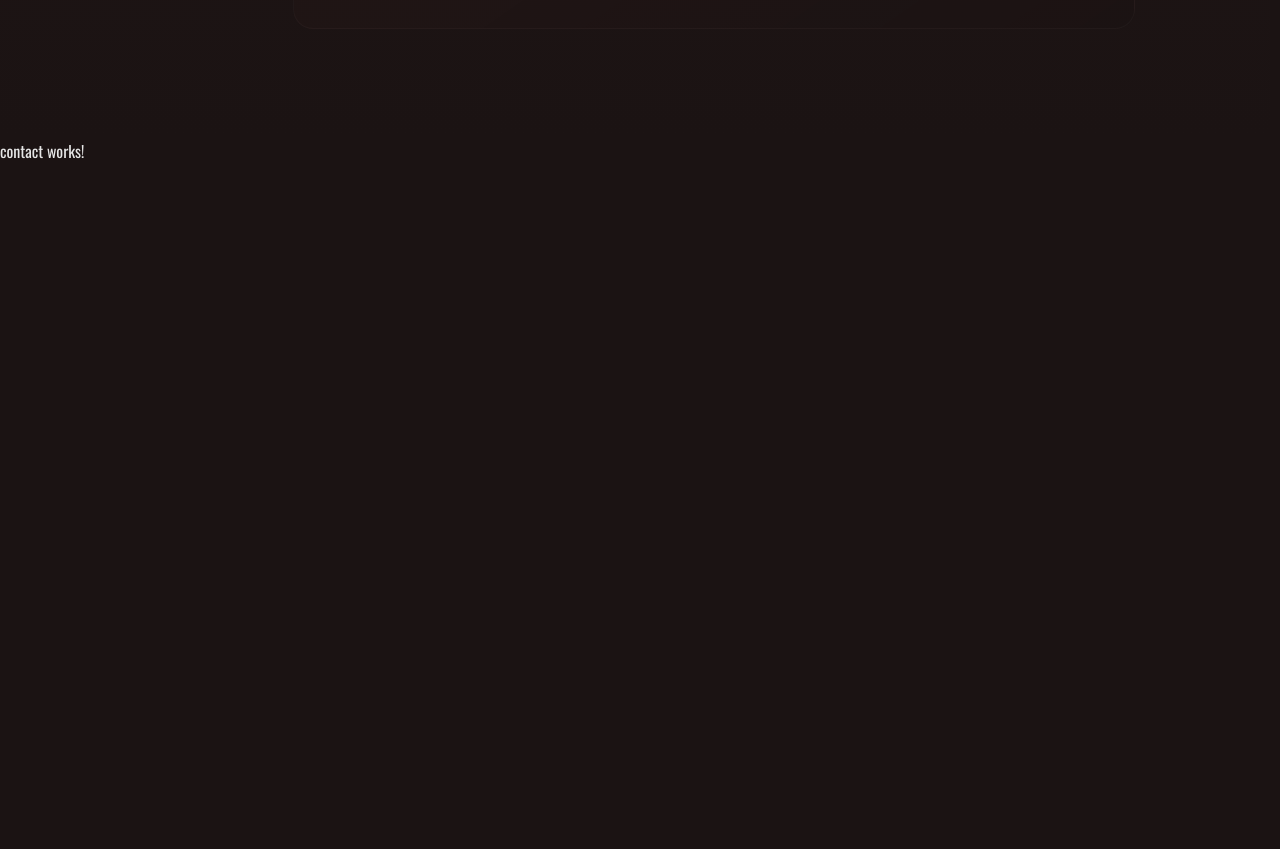
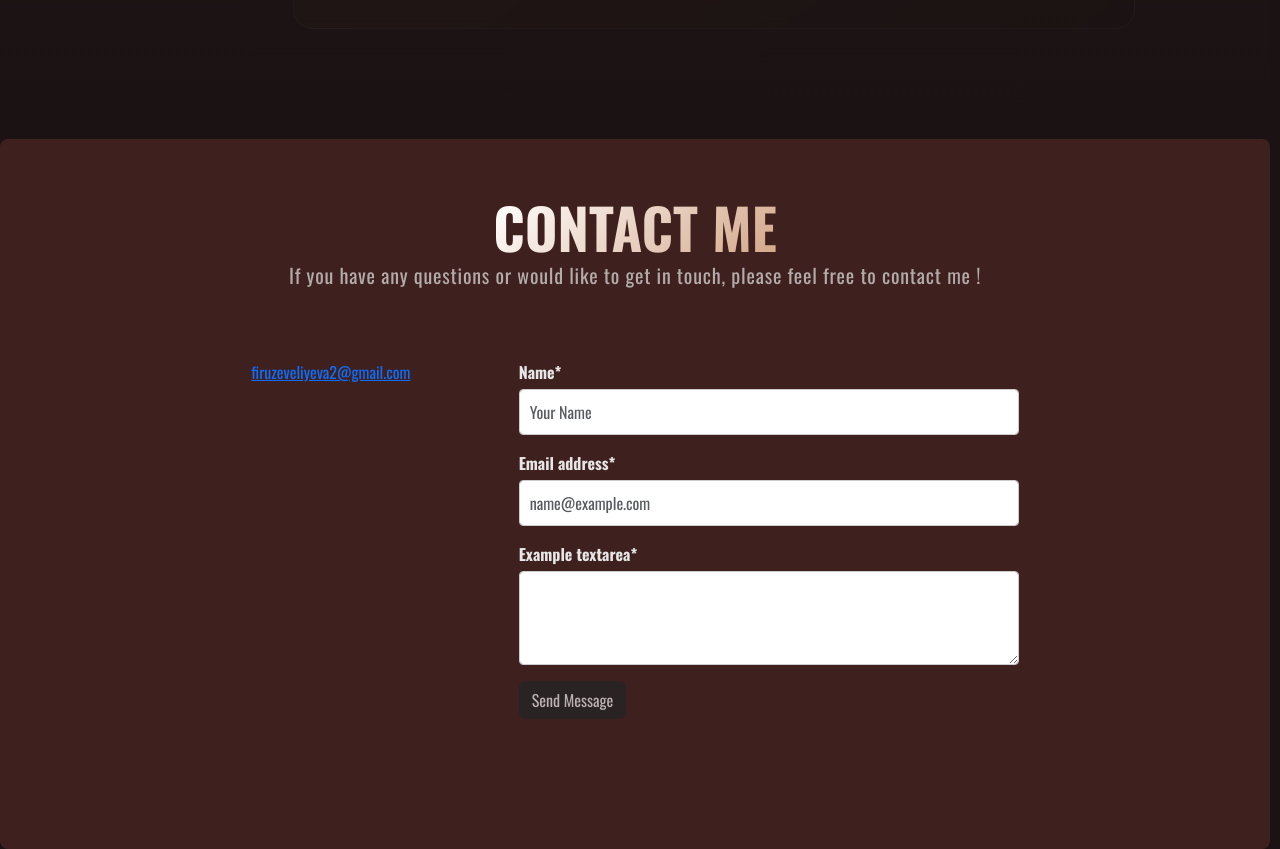
Before and after one commit to valiyeffa/PortfolioFiruza, an Angular app: page / in a window 1280 px wide. Shown: the part 8220-9069 px from the top of the page. Before the commit the page ends 8399 px from the top, so only its background shows below. Built offline with nearby package versions, Linux system fonts and the light colour scheme; no server answers.

Commit message:
contact section

```diff
--- a/package.json
+++ b/package.json
@@ -29,10 +29,12 @@
     "@angular/forms": "^21.1.0",
     "@angular/platform-browser": "^21.1.0",
     "@angular/router": "^21.1.0",
+    "@emailjs/browser": "^4.4.1",
     "@fortawesome/fontawesome-free": "^7.2.0",
     "bootstrap": "^5.3.8",
     "gsap": "^3.15.0",
     "rxjs": "~7.8.0",
+    "sweetalert2": "^11.26.25",
     "tslib": "^2.3.0"
   },
   "devDependencies": {
--- a/src/app/app.config.ts
+++ b/src/app/app.config.ts
@@ -6,6 +6,6 @@ import { routes } from './app.routes';
 export const appConfig: ApplicationConfig = {
   providers: [
     provideBrowserGlobalErrorListeners(),
-    provideRouter(routes)
+    provideRouter(routes),
   ]
 };
--- a/src/app/features/home/contact/contact.html
+++ b/src/app/features/home/contact/contact.html
@@ -1 +1,43 @@
-<p>contact works!</p>
+<div class="contact-sect">
+    <h1 class="section-title">Contact Me</h1>
+    <p class="desc">If you have any questions or would like to get in touch, please feel free to contact
+        me !</p>
+
+    <div class="contact-body">
+        <div class="contact-info">
+            <p><a href="mailto:firuzeveliyeva2@gmail.com">firuzeveliyeva2@gmail.com</a></p>
+        </div>
+
+        <div class="contact-form">
+            <form [formGroup]="contactForm" (ngSubmit)="submitForm()">
+                <div class="mb-3">
+                    <label for="name" class="form-label">Name*</label>
+                    <input type="text" class="form-control" id="name" formControlName="name" placeholder="Your Name">
+                    @if (contactForm.get('name')?.touched && contactForm.get('name')?.errors?.['required']) {
+                    <p class="text-red">Name required!</p>
+                    }
+                </div>
+                <div class="mb-3">
+                    <label for="email" class="form-label">Email address*</label>
+                    <input type="email" class="form-control" id="email" formControlName="email"
+                        placeholder="name@example.com">
+                    @if (contactForm.get('email')?.errors?.['email']) {
+                    <p class="text-red">Email must be correct!</p>
+                    }
+                    @if (contactForm.get('email')?.touched && contactForm.get('email')?.errors?.['required']) {
+                    <p class="text-red">Email required!</p>
+                    }
+                </div>
+                <div class="mb-3">
+                    <label for="message" class="form-label">Example textarea*</label>
+                    <textarea class="form-control" id="message" formControlName="message" rows="3"></textarea>
+                    @if (contactForm.get('message')?.touched && contactForm.get('message')?.errors?.['required']) {
+                    <p class="text-red">Message required!</p>
+                    }
+                </div>
+
+                <button class="btn btn-dark" type="submit" [disabled]="contactForm.invalid">Send Message</button>
+            </form>
+        </div>
+    </div>
+</div>
--- a/src/app/features/home/contact/contact.scss
+++ b/src/app/features/home/contact/contact.scss
@@ -0,0 +1,51 @@
+.contact-sect {
+    width: 100%;
+    padding: 60px 20px;
+    border-radius: 8px;
+    text-align: center;
+    display: flex;
+    flex-direction: column;
+    justify-content: center;
+    align-items: center;
+    background-color: var(--primary-color);
+
+    .desc {
+        margin: 5px 0 0;
+        font-size: 1.25rem;
+        opacity: 0.7;
+        letter-spacing: 0.04em;
+    }
+
+    .contact-body {
+        width: 80%;
+        margin: 70px 0;
+        display: flex;
+        justify-content: space-evenly;
+
+        // .contact-info {}
+
+        .contact-form {
+            width: 500px;
+            text-align: left;
+
+            .text-red{
+                color: var(--danger-color);
+                margin: 0;
+            }
+
+            .form-label {
+                font-weight: bold;
+                margin-bottom: 5px;
+            }
+
+            .form-control {
+                width: 100%;
+                padding: 10px;
+                border-radius: 4px;
+                border: 1px solid #ccc;
+                margin-bottom: 15px;
+            }
+        }
+
+    }
+}
--- a/src/app/features/home/contact/contact.ts
+++ b/src/app/features/home/contact/contact.ts
@@ -1,11 +1,49 @@
 import { Component } from '@angular/core';
+import { FormGroup, FormControl, Validators, ReactiveFormsModule } from '@angular/forms';
+import emailjs from '@emailjs/browser';
 
 @Component({
   selector: 'app-contact',
-  imports: [],
+  imports: [ReactiveFormsModule],
   templateUrl: './contact.html',
   styleUrl: './contact.scss',
 })
+
 export class Contact {
+  contactForm = new FormGroup({
+    name: new FormControl<string>('', Validators.required),
+    email: new FormControl<string>('', [Validators.required, Validators.email]),
+    message: new FormControl<string>('', Validators.required),
+  })
 
+  submitForm() {
+    if (this.contactForm.invalid) {
+      alert('Not allowed empty input!');
+      return;
+    }
+    emailjs.send(
+      'service_0a6ibzo',
+      'template_amygs4i',
+      {
+        from_name: this.contactForm.get('name')?.value,
+        email: this.contactForm.get('email')?.value,
+        message: this.contactForm.get('message')?.value,
+      },
+      'xPwYcJgxZjiL3m6DI'
+    )
+      .then(() => {
+        alert('Email sent successfully!');
+        this.contactForm.patchValue({
+          name: '',
+          email: '',
+          message: '',
+        });
+
+      })
+      .catch((error) => {
+        console.error(error);
+        alert('Failed to send email');
+      });
+
+  }
 }
```
Also changed, not shown: src/styles.scss (+8 -8 lines), 1 other file (tests, documents, lock files or other folders).
